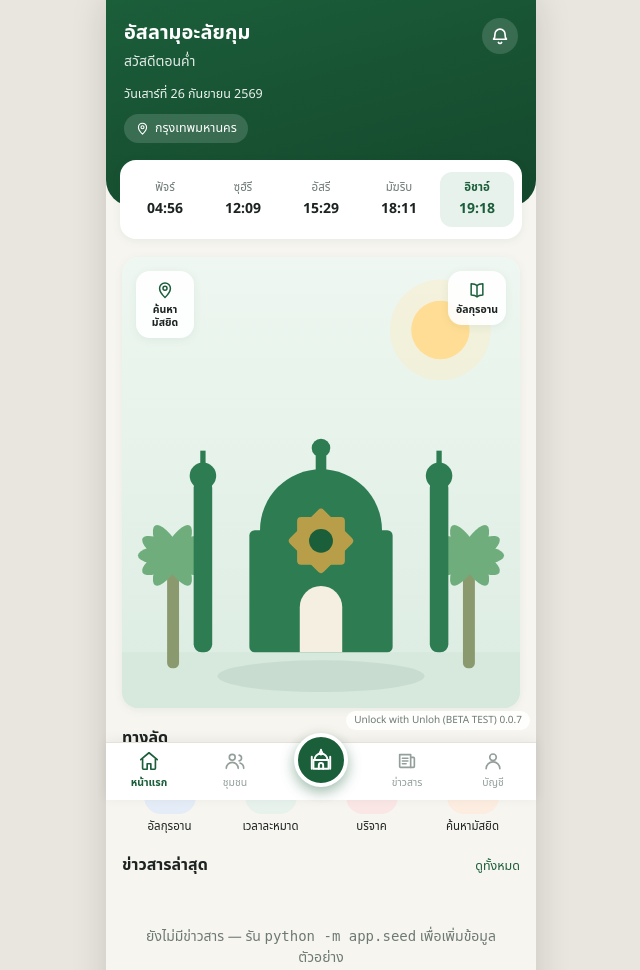
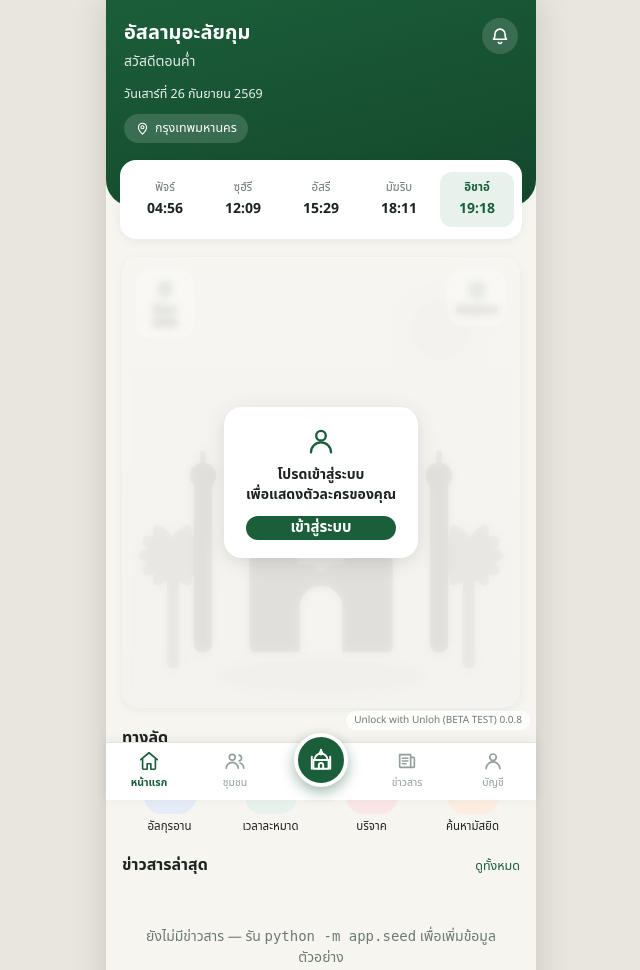
Before and after one commit to Pae1dor/Unlock-with-Unloh, a FastAPI app: page / in a window 1280 px wide. Shown: the top 970 px of the page, without its empty margins (319-959 px from the left). Run offline with FastAPI, Linux system fonts and the light colour scheme; data that the repository does not hold is empty; some libraries are stand-ins or nearby versions; some web fonts are replaced.

Commit message:
ปรับเพิ่มเมื่อไม่เมื่อไม่ล็อกอิน login ver 0.0.8

```diff
--- a/app/config.py
+++ b/app/config.py
@@ -7,7 +7,7 @@ from dotenv import load_dotenv
 BASE_DIR = Path(__file__).resolve().parent.parent
 
 # Shown bottom-right on every page; bump on each test round.
-APP_VERSION = "0.0.7"
+APP_VERSION = "0.0.8"
 load_dotenv(BASE_DIR / ".env")
 
 DATABASE_URL = os.getenv("DATABASE_URL", "sqlite:///./dev.db")
--- a/app/main.py
+++ b/app/main.py
@@ -58,6 +58,20 @@ async def service_worker():
     )
 
 
+@app.get("/.well-known/assetlinks.json", include_in_schema=False)
+async def asset_links():
+    assetlinks_file = STATIC_DIR / "assetlinks.json"
+    if assetlinks_file.exists():
+        return FileResponse(
+            assetlinks_file,
+            media_type="application/json",
+            headers={"Cache-Control": "public, max-age=3600"},
+        )
+    return JSONResponse(content=[], status_code=404)
+
+
+
+
 @app.exception_handler(LoginRequired)
 async def login_required_handler(request: Request, exc: LoginRequired):
     return RedirectResponse(url=f"/login?next={exc.next_url}", status_code=303)
--- a/static/css/style.css
+++ b/static/css/style.css
@@ -303,6 +303,60 @@ button { font: inherit; }
 }
 .mascot-card__shortcut--left { left: 14px; }
 .mascot-card__shortcut--right { right: 14px; }
+
+/* ---------- locked / disabled character state ---------- */
+.mascot-card--locked,
+.stage-container--locked {
+  position: relative;
+  border-radius: var(--radius);
+  overflow: hidden;
+}
+
+.mascot-card--locked .mascot-card__img,
+.stage-container--locked .stage__img {
+  filter: grayscale(100%) opacity(0.35);
+  pointer-events: none;
+}
+
+.mascot-card__overlay,
+.stage__overlay {
+  position: absolute;
+  inset: 0;
+  display: flex;
+  flex-direction: column;
+  align-items: center;
+  justify-content: center;
+  padding: 20px;
+  background: rgba(247, 245, 240, 0.72);
+  backdrop-filter: blur(5px);
+  -webkit-backdrop-filter: blur(5px);
+  text-align: center;
+  z-index: 10;
+}
+
+.stage__overlay-card {
+  background: #ffffff;
+  padding: 18px 22px;
+  border-radius: 18px;
+  box-shadow: 0 4px 20px rgba(0, 0, 0, 0.12);
+  display: flex;
+  flex-direction: column;
+  align-items: center;
+  max-width: 260px;
+}
+
+.is-disabled-section {
+  filter: grayscale(80%) opacity(0.5);
+  pointer-events: none;
+  user-select: none;
+}
+
+.stage-container {
+  position: relative;
+  border-radius: var(--radius);
+  overflow: hidden;
+}
+
 
 /* ---------- generic cards ---------- */
 .card {
--- a/templates/home.html
+++ b/templates/home.html
@@ -39,7 +39,7 @@
 
 
 <section class="section">
-  <div class="mascot-card {% if user and user.outfit %}mascot-card--outfit{% endif %}">
+  <div class="mascot-card {% if user and user.outfit %}mascot-card--outfit{% endif %} {% if not user %}mascot-card--locked{% endif %}">
     <img class="mascot-card__img" src="{{ user.character_image if user else '/static/img/mascot-symbol.svg' }}"
          alt="ยินดีต้อนรับสู่ประชาชนเพื่อพี่น้องอิสลาม" width="300" height="340">
     <a class="mascot-card__shortcut mascot-card__shortcut--left" href="/mosques">
@@ -50,6 +50,16 @@
       <svg class="ico"><use href="#i-book"></use></svg>
       <span>อัลกุรอาน</span>
     </a>
+
+    {% if not user %}
+    <div class="mascot-card__overlay">
+      <div class="stage__overlay-card">
+        <svg class="ico" style="width:32px;height:32px;color:var(--green);"><use href="#i-user"></use></svg>
+        <p style="margin:8px 0 12px;font-weight:700;font-size:14px;color:var(--ink);line-height:1.4;">โปรดเข้าสู่ระบบ<br>เพื่อแสดงตัวละครของคุณ</p>
+        <a class="btn btn--sm" href="/login?next=/">เข้าสู่ระบบ</a>
+      </div>
+    </div>
+    {% endif %}
   </div>
 </section>
 
```
Also changed, not shown: app/routers/profile.py (+5 -4 lines), templates/wardrobe.html (+22 -6 lines).
